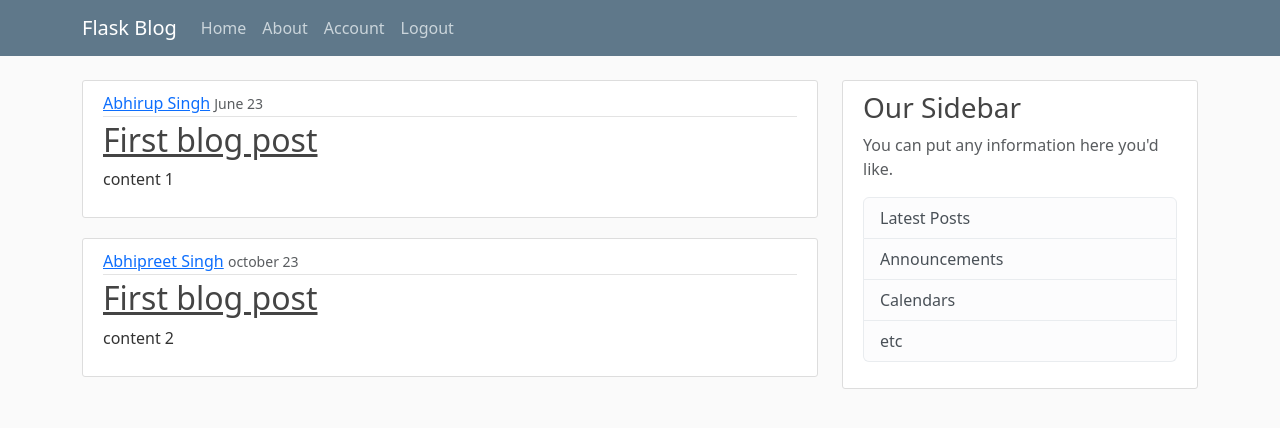
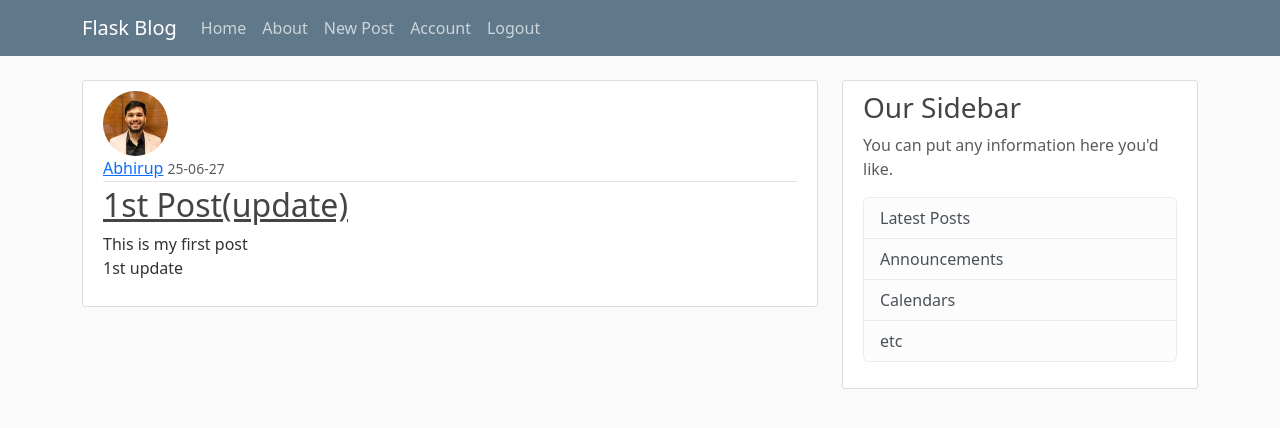
Before and after one commit to abhirup2565/Blog_Flask, a Flask app: page / in a window 1280 px wide. Shown: the top 428 px of the page. Run offline with Flask 3, Linux system fonts and the light colour scheme; a user stored in the database is signed in.

Commit message:
completed crud operation

```diff
--- a/flaskblog/routes.py
+++ b/flaskblog/routes.py
@@ -1,30 +1,18 @@
 import secrets,os
 from PIL import Image
-from flask import render_template,url_for,flash,redirect,request
+from flask import render_template,url_for,flash,redirect,request,abort
 from flaskblog import app,db,bcrypt
-from flaskblog.forms import RegistrationForm, LoginForm, UpdateAccountForm
+from flaskblog.forms import RegistrationForm, LoginForm, UpdateAccountForm, PostForm
 from flaskblog.models import User,Post
 from flask_login import login_user, current_user,logout_user,login_required
 
 
-posts = [
-    {
-        'author':'Abhirup Singh',
-        'title':'First blog post',
-        'date_posted': 'June 23',
-        'content':'content 1',
-    },
-    {
-        'author':'Abhipreet Singh',
-        'title':'First blog post',
-        'date_posted': 'october 23',
-        'content':'content 2',
-    },
-    ]
+
 
 @app.route("/")
 @app.route("/home")
 def home():
+    posts=Post.query.all()
     return render_template("home.html",posts=posts)
 
 
@@ -100,3 +88,49 @@ def account():
         form.email.data = current_user.email
     image_file = url_for('static', filename='profile_pics/'+current_user.image_file)
     return render_template('account.html',title=account, image_file=image_file, form=form)
+
+@app.route("/post/new",methods=["POST","GET"])
+@login_required
+def new_post():
+    form = PostForm()
+    if  form.validate_on_submit():
+        post = Post(title=form.title.data, content=form.content.data, author=current_user)
+        db.session.add(post)
+        db.session.commit()
+        flash("Post has been created","success")
+        return redirect(url_for('home'))
+    return render_template('create_post.html',title='New Post',form=form,legend="New Post")
+
+@app.route("/post/<int:post_id>",methods=["POST","GET"])
+def post(post_id):
+    post=Post.query.get_or_404(post_id)
+    return render_template('post.html',title=post.title,post=post)
+
+@app.route("/post/<int:post_id>/update",methods=["POST","GET"])
+@login_required
+def update_post(post_id):
+    post=Post.query.get_or_404(post_id)
+    if post.author != current_user:
+        abort(403)
+    form = PostForm()
+    if form.validate_on_submit():
+        post.title=form.title.data
+        post.content=form.content.data
+        db.session.commit()
+        flash("Your Post has been updated","success")
+        return redirect(url_for('post',post_id=post.id))
+    elif request.method=="GET":
+        form.title.data=post.title
+        form.content.data=post.content
+    return render_template('create_post.html',title='Update Post',form=form, legend="Update Post")
+
+@app.route("/post/<int:post_id>/delete",methods=["POST"])
+@login_required
+def delete_post(post_id):
+    post=Post.query.get_or_404(post_id)
+    if post.author != current_user:
+        abort(403)
+    db.session.delete(post)
+    db.session.commit()
+    flash("Your post has been deleted","success")
+    return redirect(url_for('home'))
--- a/flaskblog/templates/home.html
+++ b/flaskblog/templates/home.html
@@ -4,12 +4,13 @@
 {% block content %}
     {% for post in posts%}
         <article class="media content-section">
+            <img class = "rounded-circle article-img" src={{url_for('static',filename='profile_pics/'+post.author.image_file)}}>
             <div class="media-body">
             <div class="article-metadata">
-            <a class="mr-2" href="#">{{ post.author }}</a>
-            <small class="text-muted">{{ post.date_posted }}</small>
+            <a class="mr-2" href="#">{{ post.author.username}}</a>
+            <small class="text-muted">{{ post.date_posted.strftime('%y-%m-%d') }}</small>
             </div>
-            <h2><a class="article-title" href="#">{{ post.title }}</a></h2>
+            <h2><a class="article-title" href="{{url_for('post',post_id=post.id)}}">{{ post.title }}</a></h2>
             <p class="article-content">{{ post.content }}</p>
             </div>
         </article>
--- a/flaskblog/templates/layout.html
+++ b/flaskblog/templates/layout.html
@@ -28,6 +28,7 @@
             <!-- Navbar Right Side -->
             <div class="navbar-nav">
               {% if current_user.is_authenticated %}
+              <a class="nav-item nav-link" href="{{ url_for('new_post')}}">New Post</a>
               <a class="nav-item nav-link" href="{{ url_for('account')}}">Account</a>
                <a class="nav-item nav-link" href="{{ url_for('logout')}}">Logout</a>
               {%else%}
```
Also changed, not shown: flaskblog/forms.py (+6 -1 lines), flaskblog/templates/create_post.html (added, +44 -0 lines), flaskblog/templates/post.html (added, +42 -0 lines), instance/site.db.
